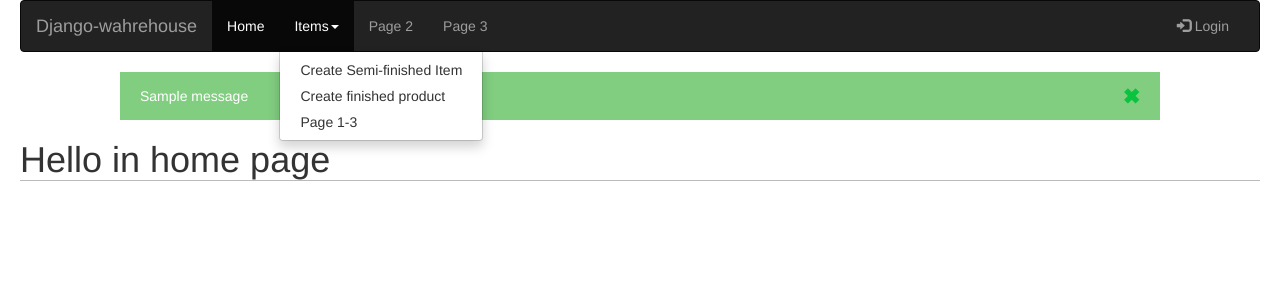
After one commit to lesiooo/warehouse_django, a Django app: page / in a window 1280 px wide, after a click on "Items". The commit adds this page. Shown: the top 300 px of the page. Run offline with Django 3.2, Linux system fonts and the light colour scheme; one stand-in notice (Sample message) is shown; some libraries are stand-ins or nearby versions.

Commit message:
Add base site, simple css, update FinishedProduct model

```diff
--- a/warehouse/forms.py
+++ b/warehouse/forms.py
@@ -35,5 +35,5 @@ class CreateFinishedProduct(forms.ModelForm):
 
     class Meta:
         model = FinishedProduct
-        fields = ('name', 'price')
+        fields = ('name', 'price', 'EAN_code')
         exclude = ('quantity',)
--- a/warehouse/models.py
+++ b/warehouse/models.py
@@ -6,7 +6,7 @@ class Category(models.Model):
 
 
 class SemiFinishedItem(models.Model):
-    name = models.TextField(max_length=255)
+    name = models.CharField(max_length=255)
     quantity = models.PositiveIntegerField(default=0)
     category = models.ForeignKey(Category)
     producer = models.CharField(max_length=50)
@@ -17,3 +17,4 @@ class FinishedProduct(models.Model):
     name = models.CharField(max_length=255)
     price = models.FloatField()
     quantity = models.PositiveIntegerField(default=0)
+    EAN_code = models.CharField(max_length=13, default=0)
--- a/warehouse/static/css/base.css
+++ b/warehouse/static/css/base.css
@@ -20,3 +20,40 @@ input[type=submit]
     width: 600px;
     font-size: 18px;
 }
+
+ul.messages {
+    margin:10px 100px;
+    padding:0;
+    list-style-type:
+    none;
+}
+ul.messages li.success,
+ul.messages li.warning,
+ul.messages li.error,
+ul.messages li.info {
+    margin:0;
+    padding:14px 20px;
+    list-style:none;
+    color:#fff;
+}
+
+ul.messages li.success { background:#81ce81; }
+ul.messages li.success a { color:#0ac33e; }
+
+ul.messages li.error { background:#a30029; color:#e9828e; }
+ul.messages li.error a { color:#e9828e; }
+
+ul.messages li.info { background:#faffae; color:#696b4e; }
+ul.messages li.info a { color:#1586de; }
+
+ul.messages li.warning { background:#de9404; }
+ul.messages li.warning a { color:#f49000; }
+
+ul.messages li a.close {
+    margin:0;
+    float:right;
+    opacity:1;
+    border:0;
+    box-shadow:none;
+    text-shadow:none;
+}
--- a/warehouse/templates/base.html
+++ b/warehouse/templates/base.html
@@ -3,7 +3,7 @@
 <html lang="en">
 <head>
     <meta charset="UTF-8">
-    <link rel="stylesheet" href="https://maxcdn.bootstrapcdn.com/bootstrap/4.0.0/css/bootstrap.min.css" integrity="sha384-Gn5384xqQ1aoWXA+058RXPxPg6fy4IWvTNh0E263XmFcJlSAwiGgFAW/dAiS6JXm" crossorigin="anonymous">
+    <link rel="stylesheet" href="https://maxcdn.bootstrapcdn.com/bootstrap/3.3.7/css/bootstrap.min.css">
     <link href="{% static "css/base.css" %}" rel="stylesheet">
     <script src="https://ajax.googleapis.com/ajax/libs/jquery/3.2.1/jquery.min.js"></script>
     <script src="https://maxcdn.bootstrapcdn.com/bootstrap/3.3.7/js/bootstrap.min.js"></script>
@@ -11,9 +11,52 @@
     <title>{% block title %} {% endblock %}</title>
 </head>
 <body>
+
+<nav class="navbar navbar-inverse">
+  <div class="container-fluid">
+    <div class="navbar-header">
+      <button type="button" class="navbar-toggle" data-toggle="collapse" data-target="#myNavbar">
+        <span class="icon-bar"></span>
+        <span class="icon-bar"></span>
+        <span class="icon-bar"></span>
+      </button>
+      <a class="navbar-brand" href="#">Django-wahrehouse</a>
+    </div>
+    <div class="collapse navbar-collapse" id="myNavbar">
+      <ul class="nav navbar-nav">
+        <li class="active"><a href="#">Home</a></li>
+        <li class="dropdown">
+          <a class="dropdown-toggle" data-toggle="dropdown" href="#">Items<span class="caret"></span></a>
+          <ul class="dropdown-menu">
+            <li><a href="{% url "create_semifinisheditem" %}">Create Semi-finished Item</a></li>
+            <li><a href="{% url "create_finishedproduct" %}">Create finished product</a></li>
+            <li><a href="#">Page 1-3</a></li>
+          </ul>
+        </li>
+        <li><a href="#">Page 2</a></li>
+        <li><a href="#">Page 3</a></li>
+      </ul>
+      <ul class="nav navbar-nav navbar-right">
+        <li><a href="{% url "login" %}"><span class="glyphicon glyphicon-log-in"></span> Login</a></li>
+      </ul>
+    </div>
+  </div>
+</nav>
+
+{% if messages %}
+<ul class="messages">
+    {% for message in messages %}
+    <li class="{{ message.tags }}">
+        {{ message|safe }}
+        <a href="#" class="close">✖</a>
+    </li>
+    {% endfor %}
+</ul>
+{% endif %}
 <div id="content">
     {% block content %}
     {% endblock %}
 </div>
+
 </body>
 </html>
--- /dev/null
+++ b/warehouse/templates/home_page.html
@@ -0,0 +1,7 @@
+{% extends "base.html" %}
+
+{% block title %} Home page {% endblock %}
+
+{% block content %}
+<h1> Hello in home page</h1>
+{% endblock %}
--- a/warehouse/templates/registration/login.html
+++ b/warehouse/templates/registration/login.html
@@ -1,4 +1,4 @@
-
+{% extends "base.html" %}
 
 {% block title %} Logowanie {% endblock %}
 
--- a/warehouse/templates/registration/logout.html
+++ b/warehouse/templates/registration/logout.html
@@ -1,3 +1,5 @@
+{% extends "base.html" %}
+
 {% block title %} Logout {% endblock %}
 
 {% block content %}
--- a/warehouse/urls.py
+++ b/warehouse/urls.py
@@ -2,8 +2,7 @@ from django.conf.urls import url
 from .views import *
 
 urlpatterns = [
-    url(r'^login/$', 'django.contrib.auth.views.login', name='login'),
-    url(r'^logout/$', 'django.contrib.auth.views.logout', name='logout'),
+
     url(r'^semi-finisheditem/new/$', create_semi_finished_item_view, name='create_semifinisheditem'),
     url(r'^finishedproduct/new/$', create_finished_product_view, name='create_finishedproduct'),
 
--- a/warehouse/views.py
+++ b/warehouse/views.py
@@ -1,13 +1,22 @@
 from django.shortcuts import render
 from django.contrib.auth.decorators import login_required
 from .forms import CreateFinishedProduct, CreateSemiFinishedItemForm
+from django.contrib import messages
 
 
+def home_page(request):
+    return render(request, 'home_page.html')
+
+@login_required
 def create_semi_finished_item_view(request):
     if request.method == 'POST':
         create_item_form = CreateSemiFinishedItemForm(request.POST)
         if create_item_form.is_valid():
             create_item_form.save()
+            #messages.success(request, 'Add Semi-finished item succesful')
+        else:
+            #messages.error(request, 'Add semi-finished item unsuccesfully')
+            pass
     else:
         create_item_form = CreateSemiFinishedItemForm()
 
@@ -15,12 +24,16 @@ def create_semi_finished_item_view(request):
                   {'create_item_form':create_item_form})
 
 
+@login_required
 def create_finished_product_view(request):
     if request.method == 'POST':
         create_item_form = CreateFinishedProduct(request.POST)
         if create_item_form.is_valid():
             create_item_form.save()
-
+            #messages.success(request, 'Add finished product succesfully')
+        else:
+            #messages.error(request, 'Add finished product unsuccesfully')
+            pass
     else:
         create_item_form = CreateFinishedProduct()
 
--- a/warehouse_django/urls.py
+++ b/warehouse_django/urls.py
@@ -14,9 +14,13 @@ Including another URLconf
 """
 from django.conf.urls import include, url
 from django.contrib import admin
+from django.contrib.auth.views import login
+from warehouse.views import home_page
 
 urlpatterns = [
-
+    url(r'^$', home_page, name='home_page'),
+    url(r'^login/$', 'django.contrib.auth.views.login', name='login'),
+    url(r'^logout/$', 'django.contrib.auth.views.logout', name='logout'),
     url(r'^admin/', include(admin.site.urls)),
     url(r'^warehouse/', include('warehouse.urls')),
 ]
```
Also changed, not shown: warehouse/tests.py (+73 -5 lines), warehouse_django/settings.py (+5 -2 lines), db.sqlite3.
